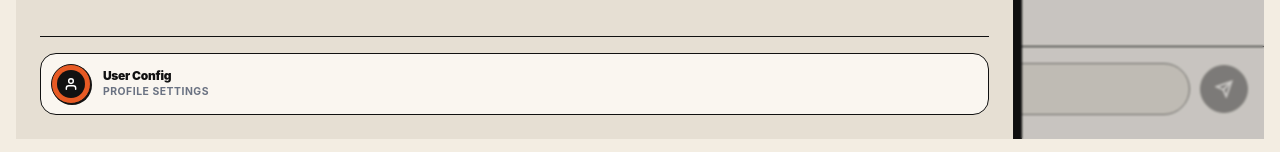
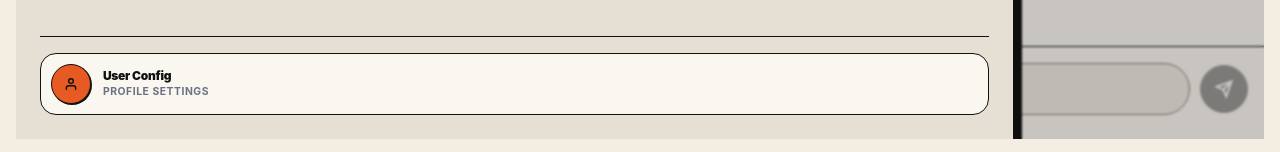
Before and after one commit to sebego-tumelo/Maint-Loop, a Vue app: page / in a window 1280 px wide. Both pictures are taken after a click on the button 52 px from the left and 85 px from the top of the page. Shown: the part 677-829 px from the top of the page. Built offline with nearby package versions, Linux system fonts and the light colour scheme.

Commit message:
changed icon on sie menu its bg to transparent and stroke to #111111

```diff
--- a/src/components/SideMenu.vue
+++ b/src/components/SideMenu.vue
@@ -50,8 +50,8 @@
         >
           <!-- Avatar Frame -->
           <div class="w-10 h-10 rounded-full bg-[#E75A24] border-[1.5px] border-[#111111] flex items-center justify-center flex-shrink-0 shadow-[1px_1px_0_0_#111111]">
-            <div class="w-7 h-7 rounded-full bg-[#111111] flex items-center justify-center">
-              <svg width="14" height="14" viewBox="0 0 24 24" fill="none" stroke="white" stroke-width="2.5" stroke-linecap="round" stroke-linejoin="round">
+            <div class="w-7 h-7 rounded-full flex items-center justify-center">
+              <svg width="14" height="14" viewBox="0 0 24 24" fill="none" stroke="#111111" stroke-width="2.5" stroke-linecap="round" stroke-linejoin="round">
                 <path d="M20 21v-2a4 4 0 0 0-4-4H8a4 4 0 0 0-4 4v2"></path>
                 <circle cx="12" cy="7" r="4"></circle>
               </svg>
```
